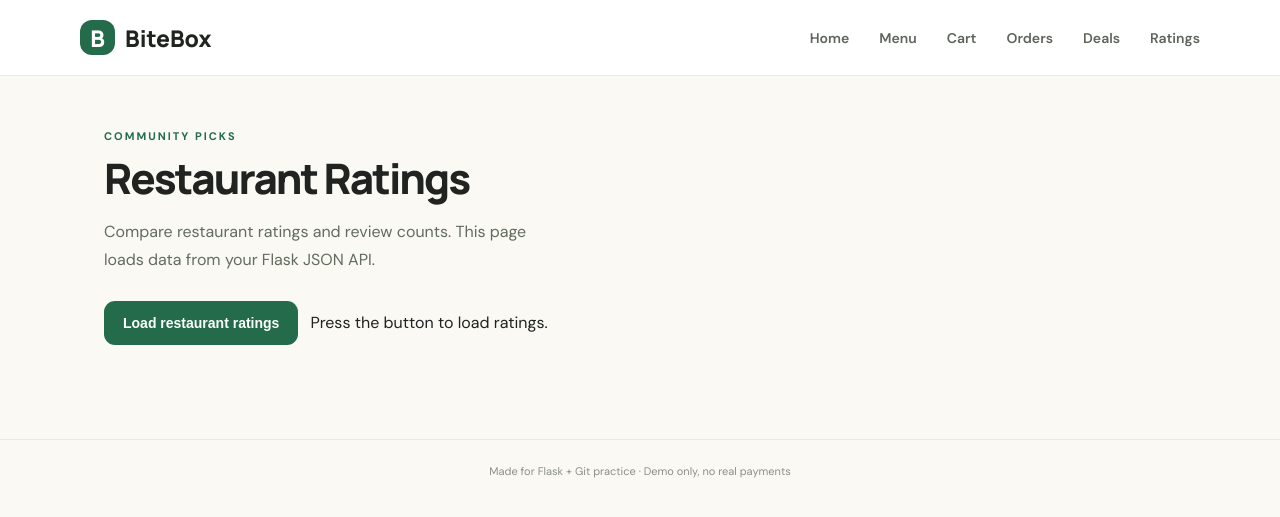
After one commit to shubhamghoderao28-commits/Foodcourt, a Flask app: page /restaurant-ratings in a window 1280 px wide. The commit adds this page. Shown: the top 517 px of the page. Run offline with Flask 3, Linux system fonts and the light colour scheme.

Commit message:
new feature restro reating added

```diff
--- a/app.py
+++ b/app.py
@@ -257,5 +257,55 @@ def deals_page():
 
 
 
+# NEW FEATURE: Restaurant Ratings API
+
+RESTAURANTS = [
+    {
+        "id": 1,
+        "name": "Green Leaf Kitchen",
+        "cuisine": "Indian",
+        "rating": 4.7,
+        "review_count": 320
+    },
+    {
+        "id": 2,
+        "name": "Urban Pizza House",
+        "cuisine": "Italian",
+        "rating": 4.4,
+        "review_count": 215
+    },
+    {
+        "id": 3,
+        "name": "Wok Express",
+        "cuisine": "Asian",
+        "rating": 4.2,
+        "review_count": 178
+    },
+    {
+        "id": 4,
+        "name": "Sweet Cravings",
+        "cuisine": "Desserts",
+        "rating": 4.8,
+        "review_count": 410
+    }
+]
+
+
+@app.get("/api/restaurant-ratings")
+def api_restaurant_ratings():
+    """Return restaurant ratings as JSON."""
+    return jsonify({
+        "count": len(RESTAURANTS),
+        "restaurants": RESTAURANTS
+    })
+
+
+@app.get("/restaurant-ratings")
+def restaurant_ratings_page():
+    """Render the Restaurant Ratings HTML page."""
+    return render_template("restaurant_ratings.html")
+
+
+
 if __name__ == "__main__":
     app.run(debug=True, port=5000)
--- a/templates/base.html
+++ b/templates/base.html
@@ -15,6 +15,7 @@
       <a href="{{ url_for('cart_page') }}">Cart</a>
       <a href="{{ url_for('orders_page') }}">Orders</a>
       <a href="{{ url_for('deals_page') }}">Deals</a>
+      <a href="{{ url_for('restaurant_ratings_page') }}">Ratings</a>
     </nav>
   </header>
   <main class="container">{% block content %}{% endblock %}</main>
--- /dev/null
+++ b/templates/restaurant_ratings.html
@@ -0,0 +1,67 @@
+{% extends "base.html" %}
+{% block title %}Restaurant Ratings{% endblock %}
+
+{% block content %}
+<section class="page-intro">
+  <p class="eyebrow">COMMUNITY PICKS</p>
+  <h1>Restaurant Ratings</h1>
+  <p>Compare restaurant ratings and review counts. This page loads data from your Flask JSON API.</p>
+</section>
+
+<div style="display:flex;gap:12px;align-items:center;flex-wrap:wrap;margin:24px 0">
+  <button id="load-ratings" class="btn" type="button">Load restaurant ratings</button>
+  <span id="ratings-status" role="status">Press the button to load ratings.</span>
+</div>
+
+<section id="ratings-grid" class="food-grid" aria-live="polite"></section>
+
+<script>
+const loadButton = document.getElementById("load-ratings");
+const statusMessage = document.getElementById("ratings-status");
+const ratingsGrid = document.getElementById("ratings-grid");
+
+loadButton.addEventListener("click", loadRatings);
+
+async function loadRatings() {
+  loadButton.disabled = true;
+  statusMessage.textContent = "Loading ratings...";
+  ratingsGrid.replaceChildren();
+
+  try {
+    const response = await fetch("/api/restaurant-ratings");
+    const data = await response.json();
+
+    if (!response.ok) {
+      throw new Error(data.error || "Unable to load ratings.");
+    }
+
+    statusMessage.textContent = `${data.count} restaurant(s) found.`;
+
+    for (const restaurant of data.restaurants) {
+      const card = document.createElement("article");
+      card.className = "food-card";
+      card.style.padding = "20px";
+
+      const name = document.createElement("h3");
+      name.textContent = restaurant.name;
+
+      const cuisine = document.createElement("p");
+      cuisine.textContent = `Cuisine: ${restaurant.cuisine}`;
+
+      const rating = document.createElement("p");
+      rating.textContent = `⭐ ${restaurant.rating.toFixed(1)} / 5`;
+
+      const reviews = document.createElement("p");
+      reviews.textContent = `${restaurant.review_count} reviews`;
+
+      card.append(name, cuisine, rating, reviews);
+      ratingsGrid.append(card);
+    }
+  } catch (error) {
+    statusMessage.textContent = `Error: ${error.message}`;
+  } finally {
+    loadButton.disabled = false;
+  }
+}
+</script>
+{% endblock %}
```
